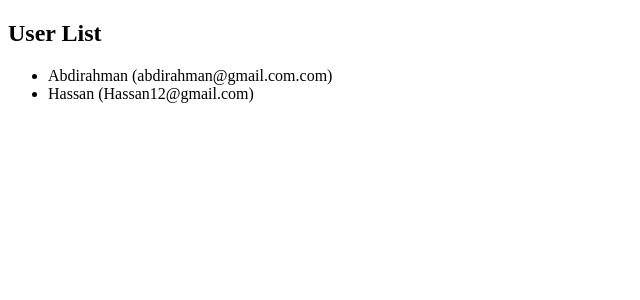
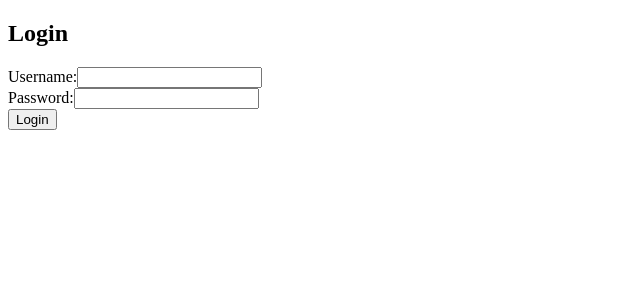
Before and after one commit to Hassan-The-Dev4/Dugsiiye-React, a React (Vite) app: page / in a window 1280 px wide. Shown: the top 300 px of the page, without its empty margins (0-640 px from the left). Built offline with nearby package versions, Linux system fonts and the light colour scheme.

Commit message:
submitted exercise11

```diff
--- a/src/App.jsx
+++ b/src/App.jsx
@@ -1,3 +1,4 @@
+import LoginForm from "./LoginForm";
 import UserList from "./UserList";
 import { Counterdown } from "./Counterdown";
 import { Greeting } from "./Greeting";
@@ -19,9 +20,13 @@
       //  <Counterdown />
       // <UserFetching />
 
-      <div>
-        <UserList users={users} />
-      </div>
+      // <div>
+      //   <UserList users={users} />
+      // </div>
+
+       <div>
+       <LoginForm />
+       </div>
 
   )
 
--- /dev/null
+++ b/src/LoginForm.jsx
@@ -0,0 +1,62 @@
+// LoginForm.jsx
+import { useState } from 'react';
+
+const LoginForm = () => {
+  const [username, setUsername] = useState('');
+  const [password, setPassword] = useState('');
+  const [isLoggedIn, setIsLoggedIn] = useState(false);
+
+  const handleLogin = (event) => {
+    event.preventDefault();
+    // Simulate authentication
+    if (username && password) {
+      setIsLoggedIn(true);
+    }
+  };
+
+  const handleLogout = () => {
+    setUsername('');
+    setPassword('');
+    setIsLoggedIn(false);
+  };
+
+  if (isLoggedIn) {
+    return (
+      <div>
+        <h1>Welcome, {username}!</h1>
+        <button onClick={handleLogout}>Logout</button>
+      </div>
+    );
+  }
+
+  return (
+    <form onSubmit={handleLogin}>
+      <h2>Login</h2>
+      <div>
+        <label>
+          Username:
+          <input
+            type="text"
+            value={username}
+            onChange={(e) => setUsername(e.target.value)}
+            required
+          />
+        </label>
+      </div>
+      <div>
+        <label>
+          Password:
+          <input
+            type="password"
+            value={password}
+            onChange={(e) => setPassword(e.target.value)}
+            required
+          />
+        </label>
+      </div>
+      <button type="submit">Login</button>
+    </form>
+  );
+};
+
+export default LoginForm;
```
Also changed, not shown: src/assets/images/exercise11-result.png (added), src/assets/images/exercise11-result2.png (added).
